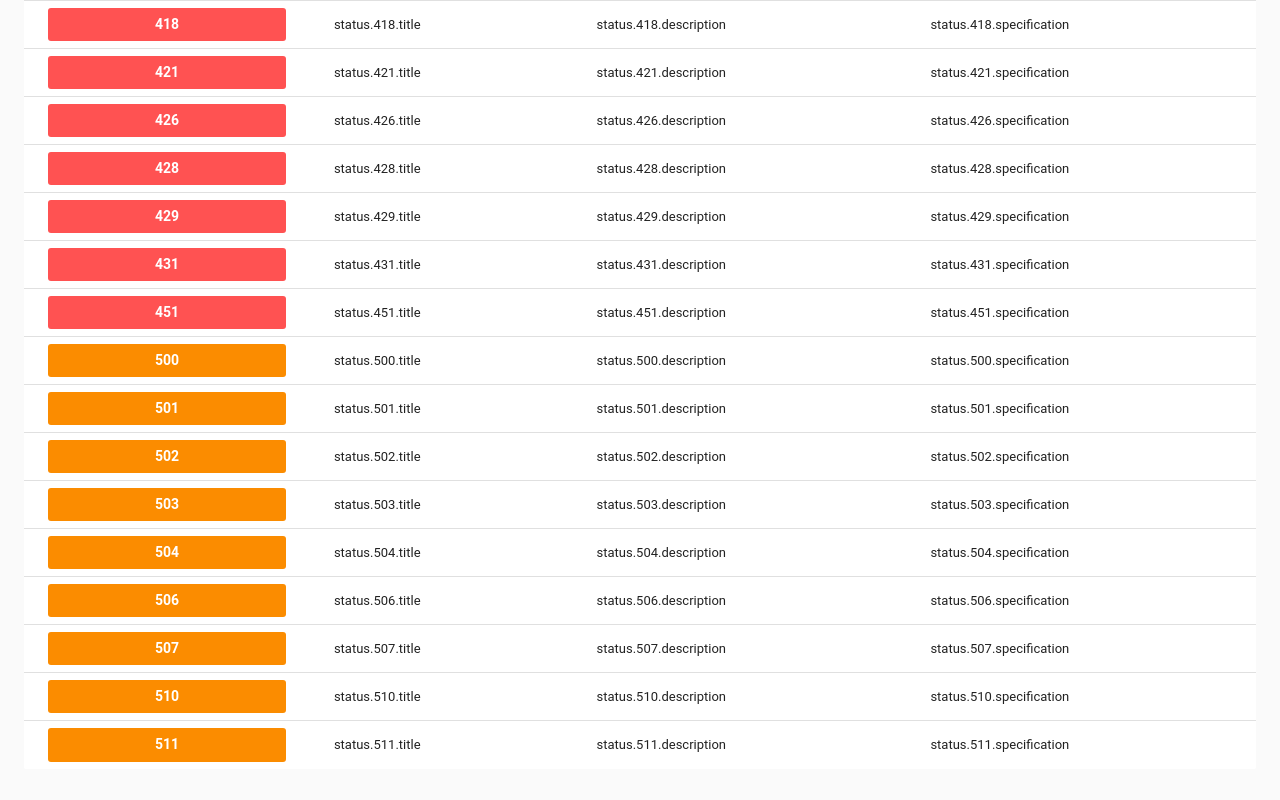
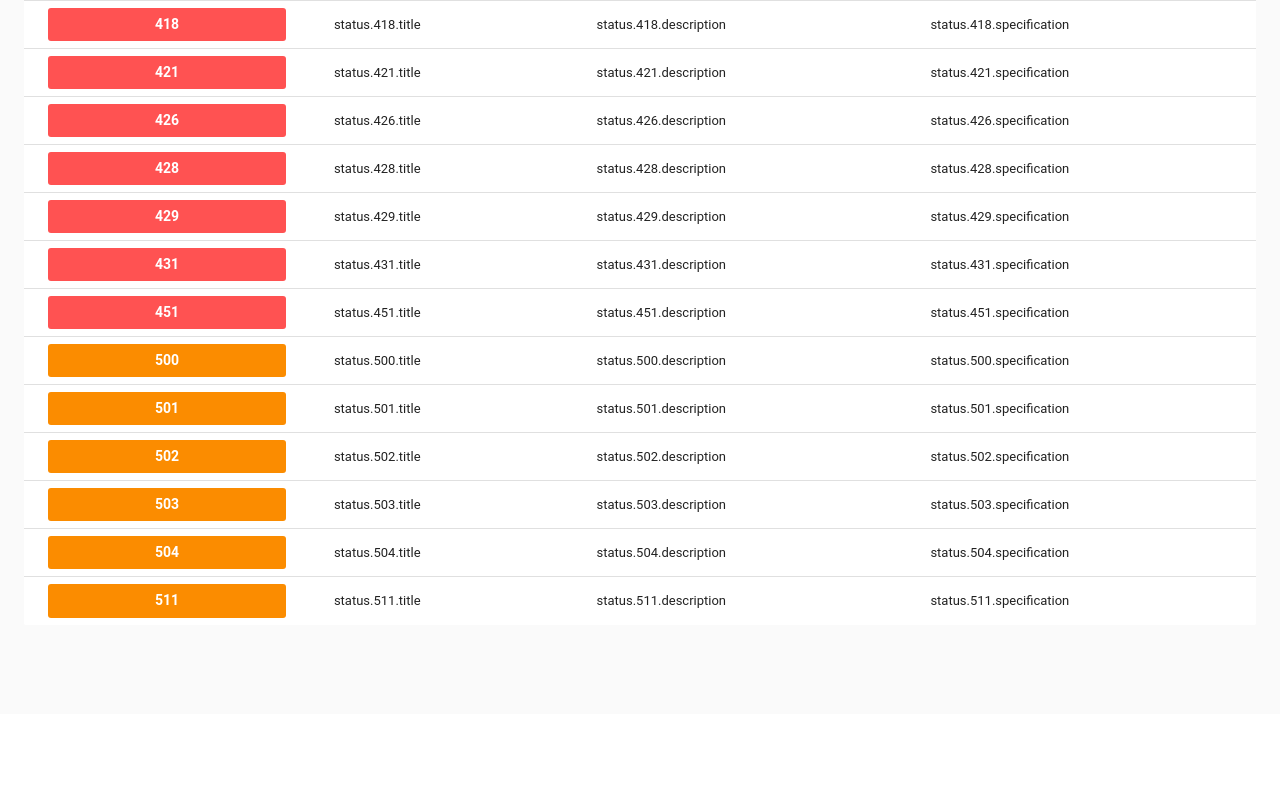
Before and after one commit to caixw/OAViewer, a Vue app: page /statuses in a window 1280 px wide. Shown: the part 1872-2672 px from the top of the page. After the commit the page ends 2586 px from the top, so only its background shows below. Built offline with nearby package versions, Linux system fonts and the light colour scheme.

Commit message:
完成 status.vue

```diff
--- a/src/locales/zh-Hans.json
+++ b/src/locales/zh-Hans.json
@@ -366,6 +366,11 @@
       "title": "HTTP Version Not Supported",
       "description": "服务器不支持该 HTTP 版本。",
       "specification": "<a href='https://tools.ietf.org/html/rfc7231#section-6.6.6'>RFC7231#6.6.6<a>"
+    },
+    "511": {
+      "title": "Network Authentication Required",
+      "description": "需要身份证验证才能获得网络访问权限。源服务器不会返回此状态码。一般是控制网络访问的服务产生，比如机场、KFC 等场所的网络，连接前会弹出一个验证页面。",
+      "specification": "<a href='https://tools.ietf.org/html/rfc6585#section-6'>RFC6585#6<a>"
     }
   }
 }
--- a/src/views/Statuses.vue
+++ b/src/views/Statuses.vue
@@ -69,7 +69,7 @@ export default class Statuses extends Vue {
     }
   ]
 
-  private items = this.getItems(100, 101, 200, 201, 202, 203, 204, 205, 206, 300, 301, 302, 303, 304, 305, 306, 307, 308, 400, 401, 402, 403, 404, 405, 406, 407, 408, 409, 410, 411, 412, 413, 414, 415, 416, 417, 418, 421, 426, 428, 429, 431, 451, 500, 501, 502, 503, 504, 506, 507, 510, 511)
+  private items = this.getItems(100, 101, 200, 201, 202, 203, 204, 205, 206, 300, 301, 302, 303, 304, 305, 306, 307, 308, 400, 401, 402, 403, 404, 405, 406, 407, 408, 409, 410, 411, 412, 413, 414, 415, 416, 417, 418, 421, 426, 428, 429, 431, 451, 500, 501, 502, 503, 504, 511)
 
   private getItems(...statuses:number[]) :Array<Object> {
     const objs: Array<Object> = []
```
